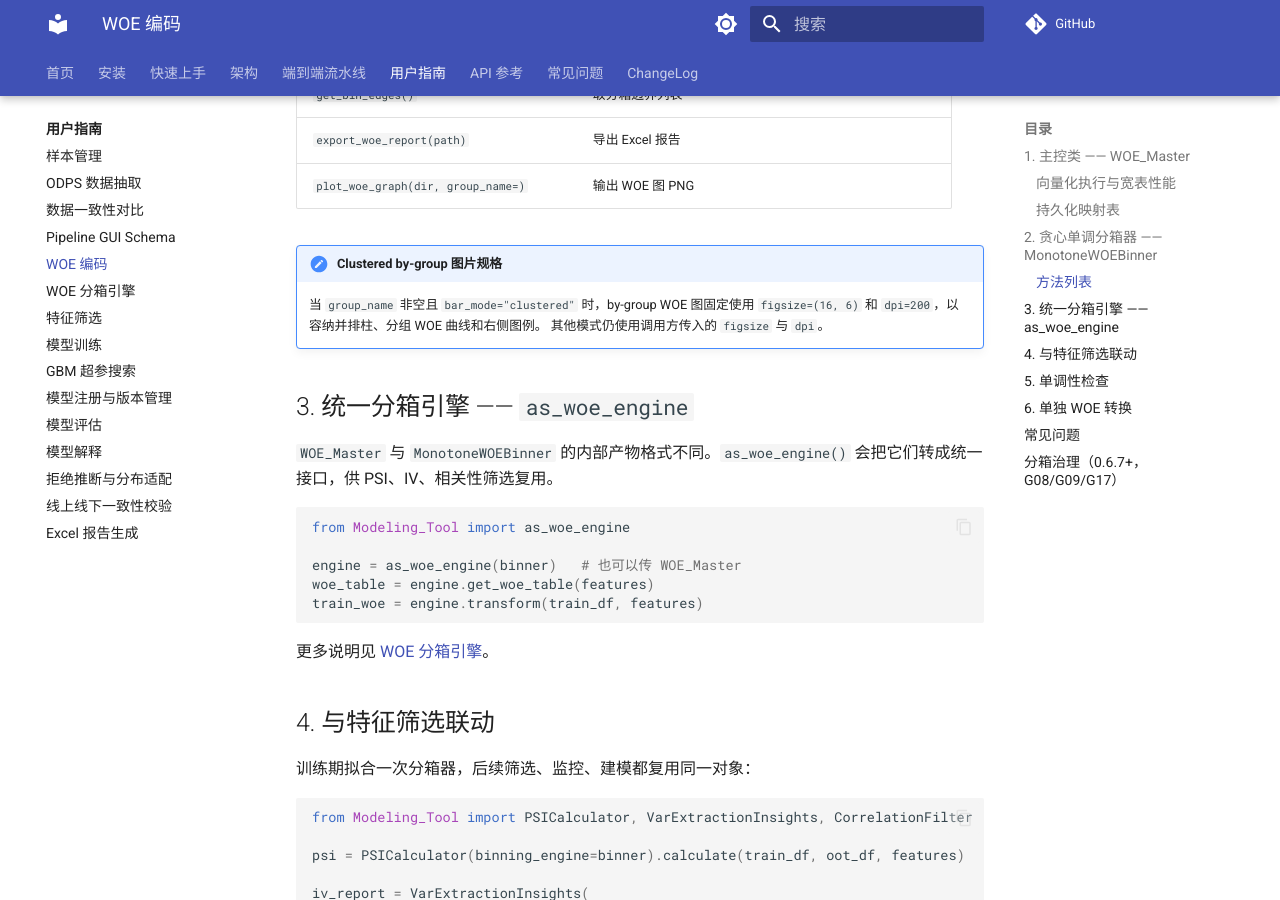
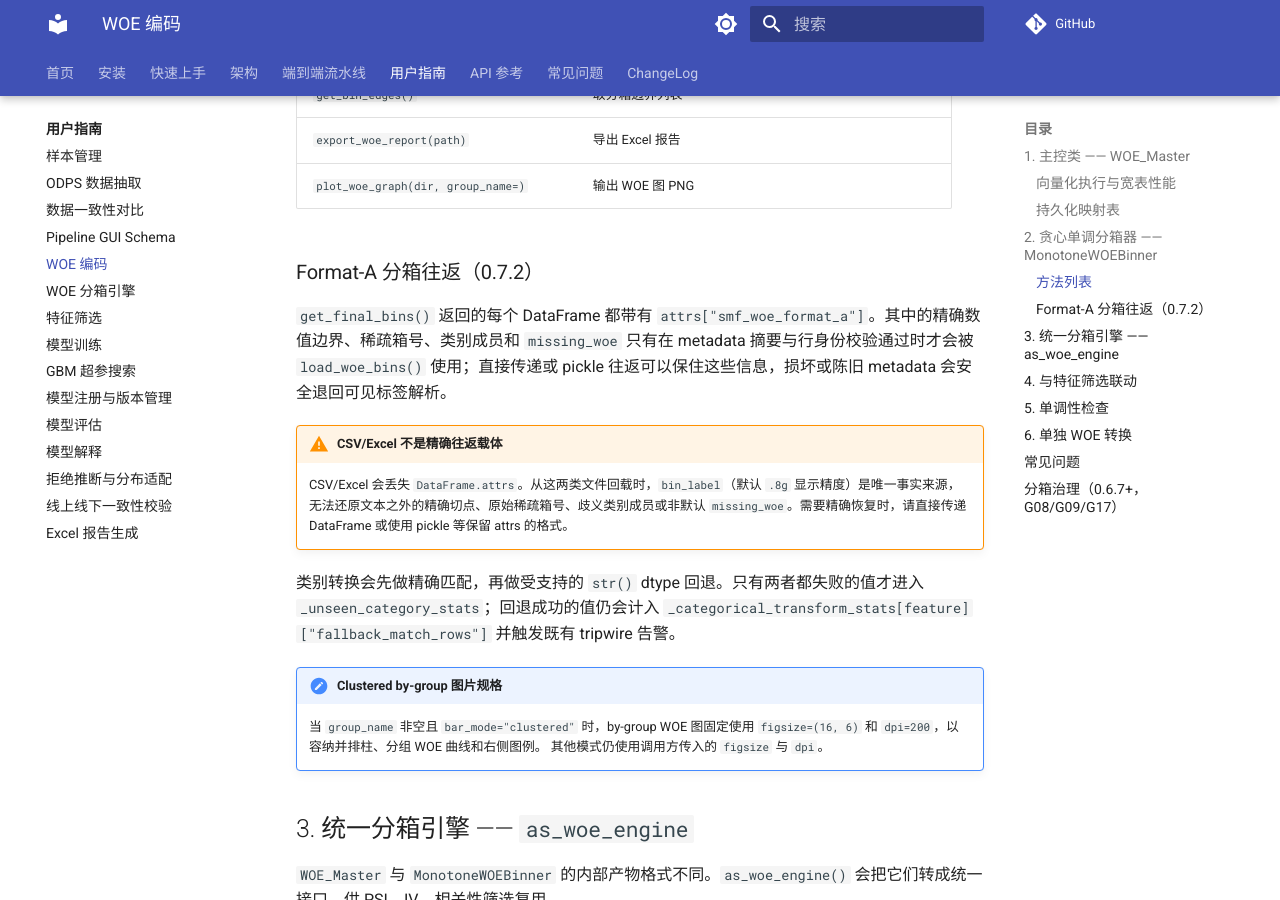
Before and after one commit to Kyle-J-Sun/SuperModelingFactory_doc, an MkDocs documentation site: the page built from docs/guides/woe.md, in a window 1280 px wide and 900 px high, scrolled down 2535 px. Built offline with MkDocs 1.6.1 and Material for MkDocs 9.7.7, drawn with Linux system fonts in a browser that asks for light colours; comment, search, counter and statistics services are not loaded; some of the changed text lies outside the part shown.

```diff
--- a/docs/guides/woe.md
+++ b/docs/guides/woe.md
@@ -104,6 +104,15 @@ edges = binner.get_bin_edges()
 | `export_woe_report(path)` | 导出 Excel 报告 |
 | `plot_woe_graph(dir, group_name=)` | 输出 WOE 图 PNG |
 
+### Format-A 分箱往返（0.7.2）
+
+`get_final_bins()` 返回的每个 DataFrame 都带有 `attrs["smf_woe_format_a"]`。其中的精确数值边界、稀疏箱号、类别成员和 `missing_woe` 只有在 metadata 摘要与行身份校验通过时才会被 `load_woe_bins()` 使用；直接传递或 pickle 往返可以保住这些信息，损坏或陈旧 metadata 会安全退回可见标签解析。
+
+!!! warning "CSV/Excel 不是精确往返载体"
+    CSV/Excel 会丢失 `DataFrame.attrs`。从这两类文件回载时，`bin_label`（默认 `.8g` 显示精度）是唯一事实来源，无法还原文本之外的精确切点、原始稀疏箱号、歧义类别成员或非默认 `missing_woe`。需要精确恢复时，请直接传递 DataFrame 或使用 pickle 等保留 attrs 的格式。
+
+类别转换会先做精确匹配，再做受支持的 `str()` dtype 回退。只有两者都失败的值才进入 `_unseen_category_stats`；回退成功的值仍会计入 `_categorical_transform_stats[feature]["fallback_match_rows"]` 并触发既有 tripwire 告警。
+
 !!! note "Clustered by-group 图片规格"
     当 `group_name` 非空且 `bar_mode="clustered"` 时，by-group WOE 图固定使用
     `figsize=(16, 6)` 和 `dpi=200`，以容纳并排柱、分组 WOE 曲线和右侧图例。
@@ -200,7 +209,7 @@ binner.get_direction_summary()            # feat / direction / direction_basis /
 
 要点：
 
-- `small_bin_policy="merge"` 向 WOE 更接近的邻箱合并，合并轨迹记录在结果的 `merge_trace`；`raise` 抛 `BinningPolicyViolation`（穿透逐特征容错，不会被吞进日志）。
+- `small_bin_policy="merge"` 向 WOE 更接近的邻箱合并，合并轨迹记录在结果的 `merge_trace`；`raise` 抛 `BinningPolicyViolation`（穿透逐特征容错，不会被吞进日志）。0.7.2 起类别特征也会在初始 `fit()` 阶段执行 `merge/warn/raise`，且 `merge` 不会越过 `min_n_bins`；到达下限仍有违规箱时可从 `_small_bin_stats[feature]["remaining_violation"]` 审计。
 - 方向在 `fit` 前解析：串行与并行 worker 使用同一份 `_expected_direction`，杜绝串并行漂移。
 - 这些参数可经 `monotone_woe_params` 从 FVP / CMP / feature_screen 直通底层 binner。
 - 0.7.1 起，`refine_min_n_bins_policy` 默认 `"warn"`；如需完全关闭该检查，请显式传 `None`。
--- a/mkdocs.yml
+++ b/mkdocs.yml
@@ -162,6 +162,7 @@ nav:
   - 常见问题: faq.md
   - ChangeLog:
       - changelog/index.md
+      - v0.7.2: changelog/v0.7.2.md
       - v0.7.1: changelog/v0.7.1.md
       - v0.6.9: changelog/v0.6.9.md
       - v0.6.8: changelog/v0.6.8.md
```
Also changed, not shown: docs/changelog/index.md (+2 -0 lines), docs/changelog/v0.7.2.md (added, +28 -0 lines), docs/guides/feature.md (+10 -0 lines), docs/index.md (+1 -1 lines).
